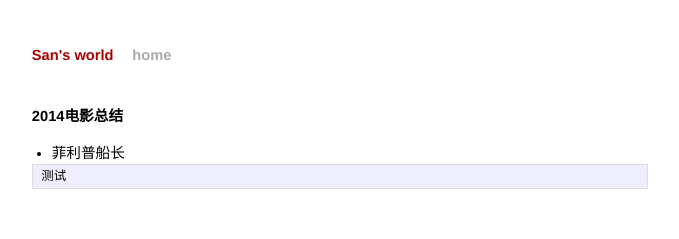
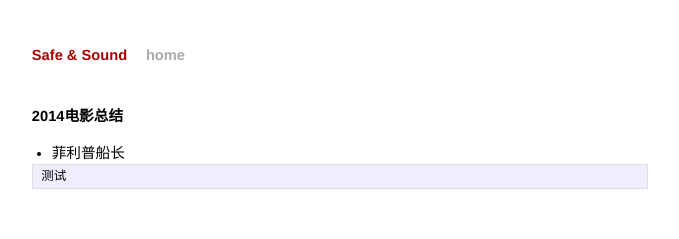
Before and after one commit to isensen/isensen.github.io, a Jekyll site: the page built from _posts/2014-5-22-movie.md, in a window 1280 px wide and 900 px high. Shown: the top 239 px of the window, without its empty margins (300-979 px from the left). Built offline with Jekyll 4.4.1, drawn with Linux system fonts in a browser that asks for light colours; Markdown is read by kramdown in place of the engine named in the settings; comment, search, counter and statistics services are not loaded.

```diff
--- a/_layouts/default.html
+++ b/_layouts/default.html
@@ -18,7 +18,7 @@
 
 <div class="site">
   <div class="title">
-    <a href="/">San's world</a>
+    <a href="/">Safe & Sound</a>
     <a class="extra" href="/">home</a>
   </div>
 
```
